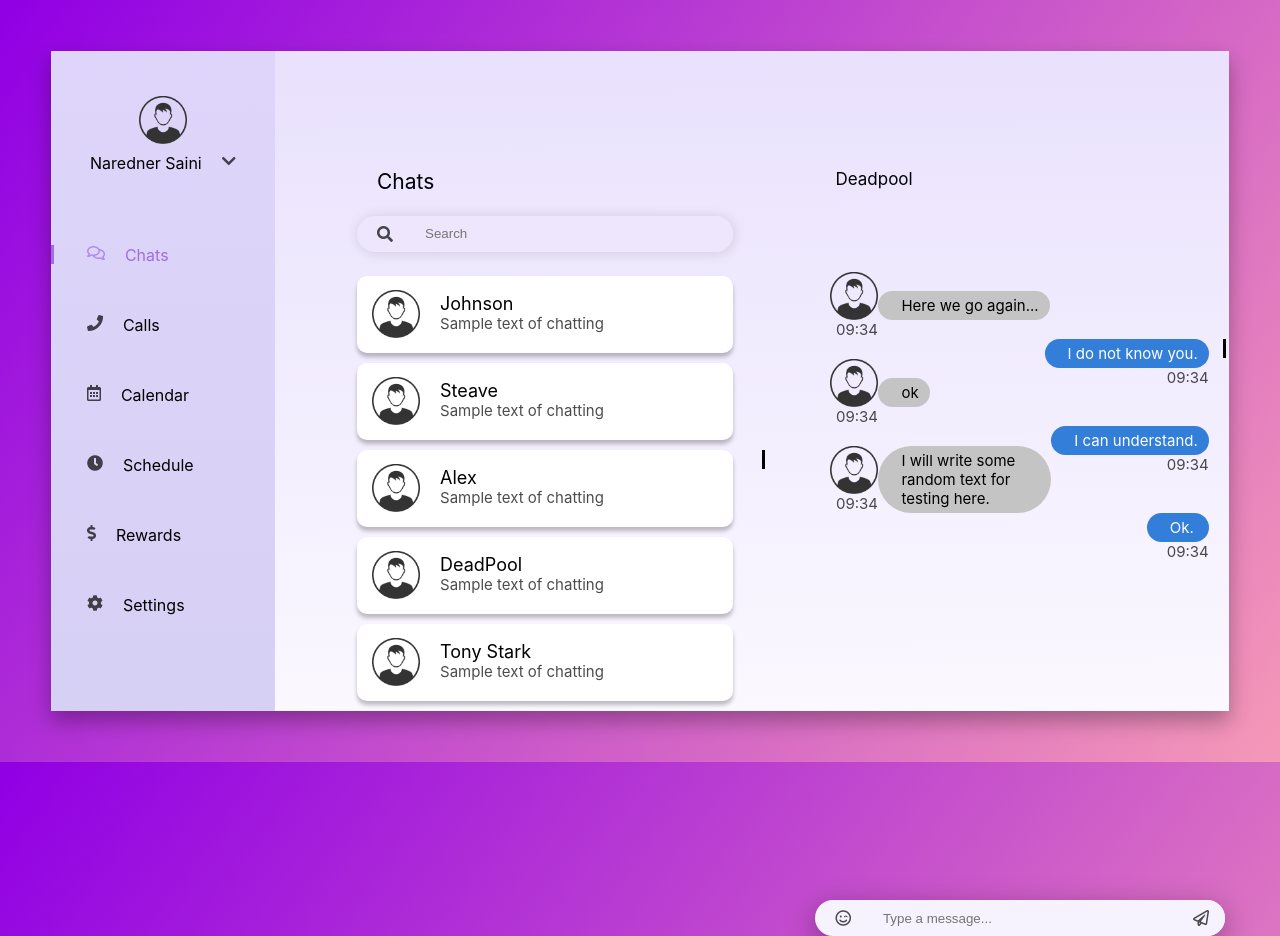
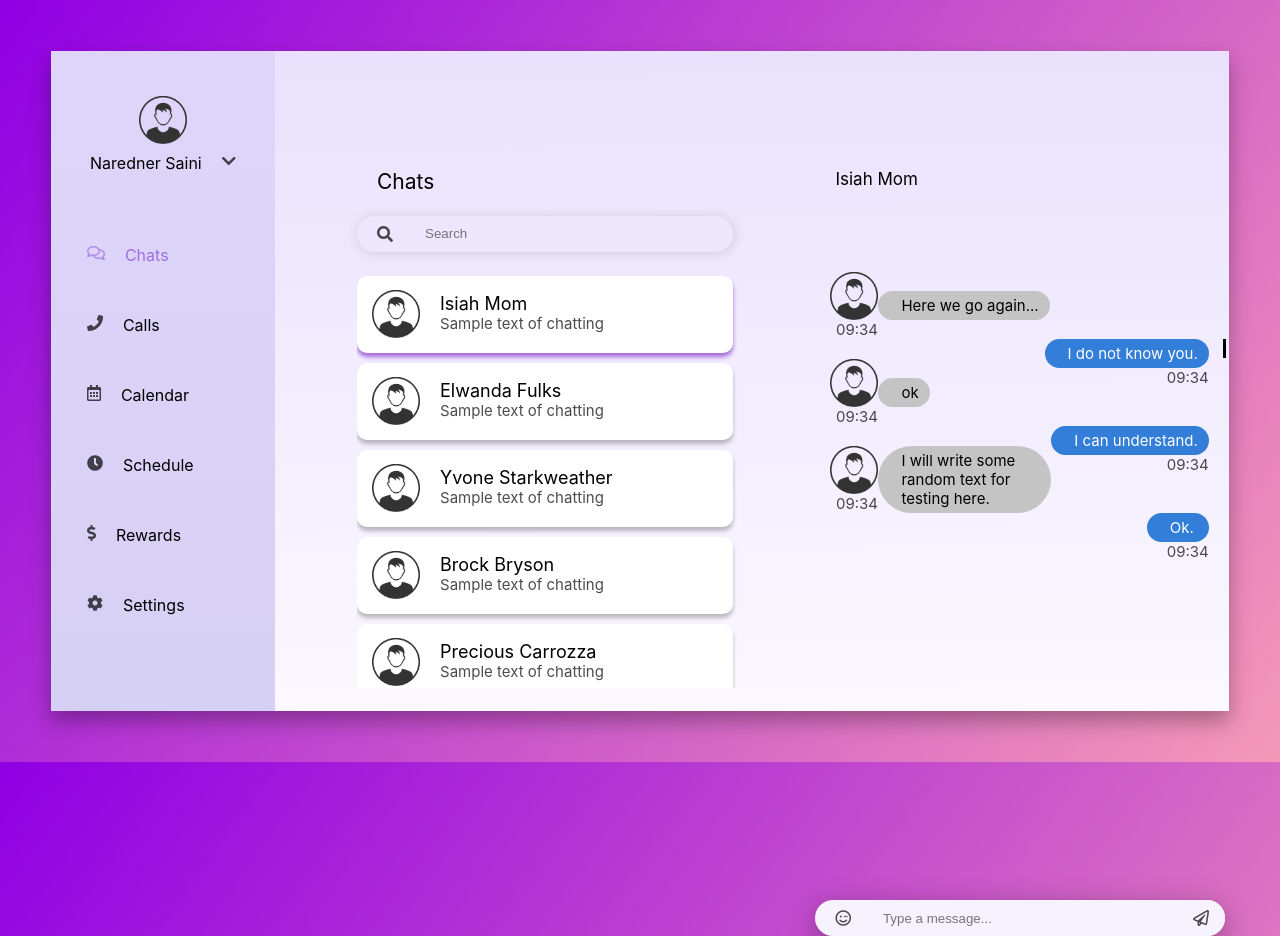
Before and after one commit to narendersaini32/chatApp, a React (Create React App) app: page / in a window 1280 px wide. Built offline with nearby package versions, Linux system fonts and the light colour scheme.

Commit message:
new scrolling added

```diff
--- a/package.json
+++ b/package.json
@@ -3,6 +3,7 @@
   "version": "0.1.0",
   "private": true,
   "dependencies": {
+    "prop-types": "^15.7.2",
     "react": "^16.8.6",
     "react-dom": "^16.8.6",
     "react-scripts": "3.0.1",
--- a/src/components/chatList/index.jsx
+++ b/src/components/chatList/index.jsx
@@ -1,5 +1,6 @@
 import React, { PureComponent } from 'react';
 import styled from 'styled-components';
+import PropTypes from 'prop-types';
 import Users from './user';
 
 const Main = styled.div`
@@ -43,16 +44,44 @@ const StyledI = styled.i`
 
 const ChatItemWrapper = styled.div`
   margin-top: 14px;
+  overflow: scroll;
+  overflow-x: hidden;
+  height:422px;
+  width: 102%;
+  /* width */
+&::-webkit-scrollbar {
+  width: 3px;
+}
+
+/* Track */
+&::-webkit-scrollbar-track {
+  background: transparent;
+}
+
+/* Handle */
+&::-webkit-scrollbar-thumb {
+  background:#9f6ee0;
+}
+
+/* Handle on hover */
+&::-webkit-scrollbar-thumb:hover {
+  background: #e58abd;;
+}
 `;
 const ChatItem = styled.div`
   background: #ffffff;
-  box-shadow: 0px 4px 4px rgba(0, 0, 0, 0.25);
+  box-shadow: ${props => `0px  4px 4px ${props.active ? 'rgb(166, 109, 219)' : 'rgba(0, 0, 0, 0.25)'} `};
   border-radius: 10px;
   width: 376px;
   height: 77px;
   display: flex;
   margin-top: 10px;
   margin-bottom: 10px;
+  transition: 0.1s ease;
+  cursor:pointer;
+  &:hover {
+    transform: scale(1.02);
+  }
 `;
 
 const ProfileDiv = styled.div`
@@ -73,13 +102,6 @@ const ProfileWrapper = styled.div`
   align-items: center;
   display: flex;
 `;
-const StyledPosition = styled.div`
-  width: 3px;
-  position: relative;
-  right: -42%;
-  height: 19px;
-  background: black;
-`;
 const TextWrapper = styled.div``;
 class ChatList extends PureComponent {
   state={ users: Users };
@@ -97,6 +119,7 @@ class ChatList extends PureComponent {
 
   render() {
     const { users } = this.state;
+    const { handleActiveUserId, activeUserId } = this.props;
     return (
       <Main>
         <StyledTypography fontSize={21}>Chats</StyledTypography>
@@ -106,7 +129,11 @@ class ChatList extends PureComponent {
         </StyledSearchBarWrapper>
         <ChatItemWrapper>
           {users.map((name, index) => (
-            <ChatItem key={name + Number(index)}>
+            <ChatItem
+              key={name + Number(index)}
+              onClick={() => { handleActiveUserId(index); }}
+              active={activeUserId === index}
+            >
               <ProfileWrapper>
                 <ProfileDiv>
                   <StyledImg src="/images/male.png" />
@@ -118,7 +145,7 @@ class ChatList extends PureComponent {
               Sample text of chatting
                 </StyledTypography>
               </TextWrapper>
-              {index === 2 && <StyledPosition />}
+              {/* {index === 2 && <StyledPosition />} */}
             </ChatItem>
           ))}
         </ChatItemWrapper>
@@ -126,4 +153,8 @@ class ChatList extends PureComponent {
     );
   }
 }
+ChatList.propTypes = {
+  handleActiveUserId: PropTypes.func.isRequired,
+  activeUserId: PropTypes.number.isRequired,
+};
 export default ChatList;
--- a/src/components/chatList/user.js
+++ b/src/components/chatList/user.js
@@ -1,2 +1,53 @@
-const users = ['Johnson', 'Steave', 'Alex', 'DeadPool', 'Tony Stark'];
+const users = [
+  'Isiah Mom  ',
+  'Elwanda Fulks  ',
+  'Yvone Starkweather  ',
+  'Brock Bryson  ',
+  'Precious Carrozza  ',
+  'Carisa Cowgill  ',
+  'Kasey Speaks  ',
+  'Steffanie Denicola  ',
+  'Jazmin Quick  ',
+  'Trisha Heuser  ',
+  'Alvera Kittinger  ',
+  'Lucile Pounders  ',
+  'Kellye Podesta  ',
+  'Johanna Terry  ',
+  'Kori Yarnall  ',
+  'Loan Gridley  ',
+  'Tom Narcisse  ',
+  'Rana Pooser  ',
+  'Alfreda Janssen  ',
+  'Kristina Hutchinson  ',
+  'Major Velazquez  ',
+  'Tracie Mcgonagle  ',
+  'Holley Begin  ',
+  'Galina Hartness  ',
+  'Mattie Shultis  ',
+  'Ashley Proulx  ',
+  'Alise Netherton  ',
+  'India Rodrick  ',
+  'Buddy Coffee  ',
+  'Merlin Erdmann  ',
+  'Georgianne Foos  ',
+  'Coleman Langham  ',
+  'Josefa Isaacs  ',
+  'Cornell Scholze  ',
+  'Beau Roesner  ',
+  'Carol Streicher  ',
+  'Easter Berta  ',
+  'Celinda Lynes  ',
+  'Kam Simonton  ',
+  'Pinkie Fauntleroy  ',
+  'Lara Kohl  ',
+  'Britany Brewer  ',
+  'Riley Lapinski  ',
+  'Louisa Lafollette  ',
+  'Verda Mcmillian  ',
+  'Ranae Delosantos  ',
+  'Sage Creager  ',
+  'Jordan Gutowski  ',
+  'Chantay Hollars  ',
+  'Jesica Finkbeiner',
+];
 export default users;
--- a/src/components/chatScreen/index.jsx
+++ b/src/components/chatScreen/index.jsx
@@ -1,5 +1,7 @@
 import React from 'react';
 import styled from 'styled-components';
+import PropTypes from 'prop-types';
+import Users from '../chatList/user';
 
 const Main = styled.div`
   margin-top: 10%;
@@ -96,9 +98,11 @@ right: 54px;
 height: 19px;
 background: black;
 `;
-const ChatScreen = () => (
+const ChatScreen = (props) => {
+  const { activeUserId } = props;
+  return (
     <Main>
-    <StyledTypography>Deadpool</StyledTypography>
+      <StyledTypography>{Users[activeUserId]}</StyledTypography>
       <ChatHistory>
         <LeftAlign>
           <ProfileWrapper>
@@ -181,4 +185,8 @@ const ChatScreen = () => (
       </StyledSearchBarWrapper>
     </Main>
   );
+};
+ChatScreen.propTypes = {
+  activeUserId: PropTypes.number.isRequired,
+};
 export default ChatScreen;
--- a/src/components/home/index.jsx
+++ b/src/components/home/index.jsx
@@ -1,4 +1,4 @@
-import React from 'react';
+import React, { PureComponent } from 'react';
 import styled from 'styled-components';
 import SideBar from '../sidebar';
 import ChatList from '../chatList';
@@ -13,11 +13,25 @@ const Main = styled.div`
 `;
 
 
-const Home = () => (
-  <Main>
-    <SideBar />
-    <ChatList />
-    <ChatScreen />
-  </Main>
-);
+class Home extends PureComponent {
+  state={ activeUserId: 0 }
+
+  handleActiveUserId = (activeUserId) => {
+    this.setState({ activeUserId });
+  }
+
+  render() {
+    const { activeUserId } = this.state;
+    return (
+      <Main>
+        <SideBar />
+        <ChatList
+          handleActiveUserId={this.handleActiveUserId}
+          activeUserId={activeUserId}
+        />
+        <ChatScreen activeUserId={activeUserId} />
+      </Main>
+    );
+  }
+}
 export default Home;
--- a/src/components/sidebar/menuItem.jsx
+++ b/src/components/sidebar/menuItem.jsx
@@ -23,14 +23,6 @@ const StyledI = styled.i`
 const StyledTypography = styled.div`
   margin-left: 20px;
 `;
-const StyledPosition = styled.div`
-  width: 3px;
-  position: absolute;
-  left: 0px;
-  margin-left: 4%;
-  height: 19px;
-  background: #9f6ee0;
-`;
 
 class MenuItem extends PureComponent {
   state={ activeTab: 0 };
@@ -44,36 +36,30 @@ class MenuItem extends PureComponent {
     return (
       <Main>
         <StyledItem onClick={() => { this.handleActivateTab(0); }} active={activeTab === 0}>
-          {activeTab === 0 && <StyledPosition />}
           <StyledI className="far fa-comments" />
           <StyledTypography>Chats </StyledTypography>
         </StyledItem>
         <StyledItem onClick={() => { this.handleActivateTab(1); }} active={activeTab === 1}>
-          {activeTab === 1 && <StyledPosition />}
 
           <StyledI className="fas fa-phone" />
           <StyledTypography>Calls </StyledTypography>
         </StyledItem>
         <StyledItem onClick={() => { this.handleActivateTab(2); }} active={activeTab === 2}>
-          {activeTab === 2 && <StyledPosition />}
 
           <StyledI className="far fa-calendar-alt" />
           <StyledTypography>Calendar </StyledTypography>
         </StyledItem>
         <StyledItem onClick={() => { this.handleActivateTab(3); }} active={activeTab === 3}>
-          {activeTab === 3 && <StyledPosition />}
 
           <StyledI className="fas fa-clock" />
           <StyledTypography>Schedule </StyledTypography>
         </StyledItem>
         <StyledItem onClick={() => { this.handleActivateTab(4); }} active={activeTab === 4}>
-          {activeTab === 4 && <StyledPosition />}
 
           <StyledI className="fas fa-dollar-sign" />
           <StyledTypography>Rewards </StyledTypography>
         </StyledItem>
         <StyledItem onClick={() => { this.handleActivateTab(5); }} active={activeTab === 5}>
-          {activeTab === 5 && <StyledPosition />}
 
           <StyledI className="fas fa-cog" />
           <StyledTypography>Settings </StyledTypography>
```
Lines whose indentation alone changed are shown as unchanged.
